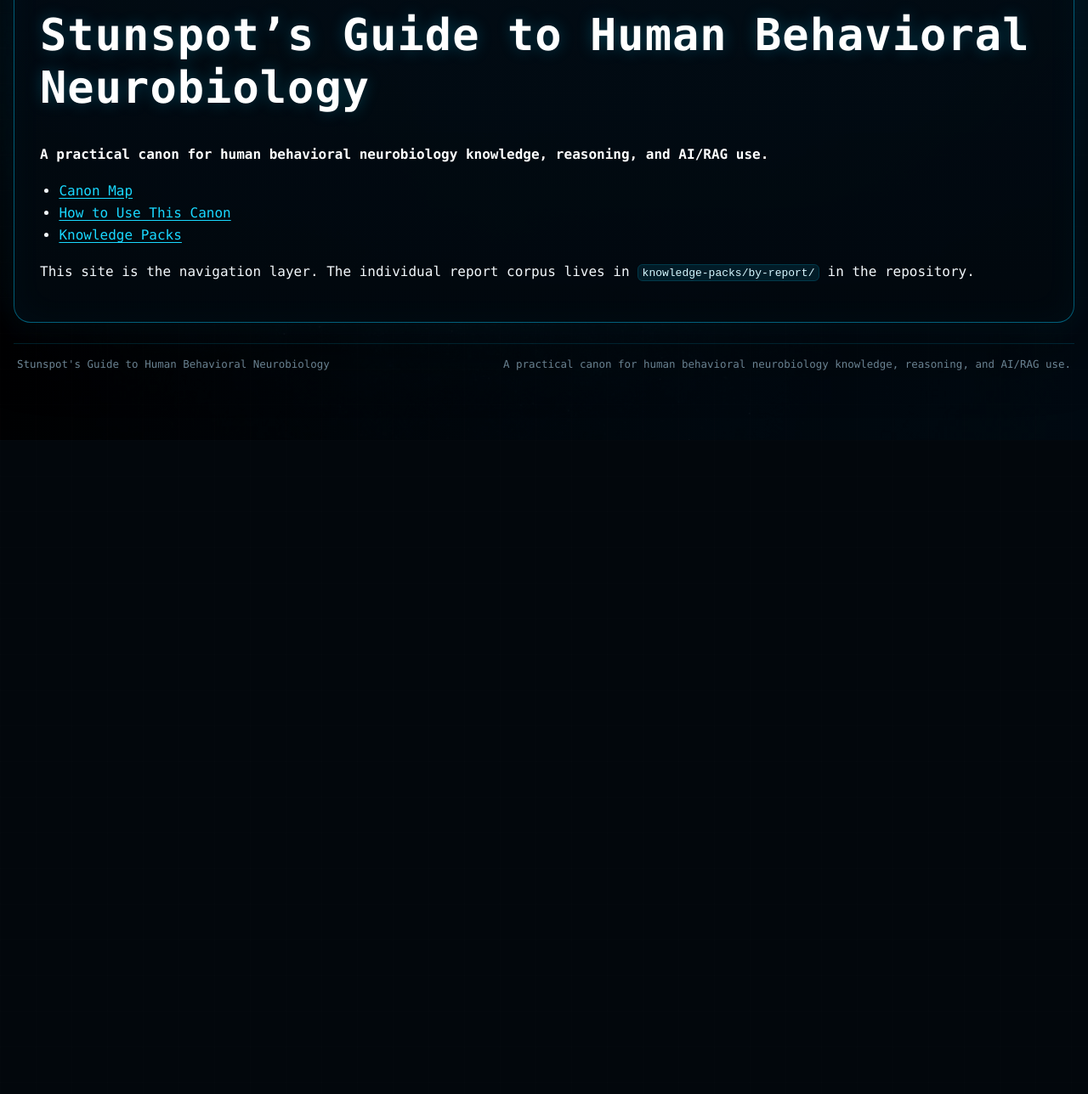
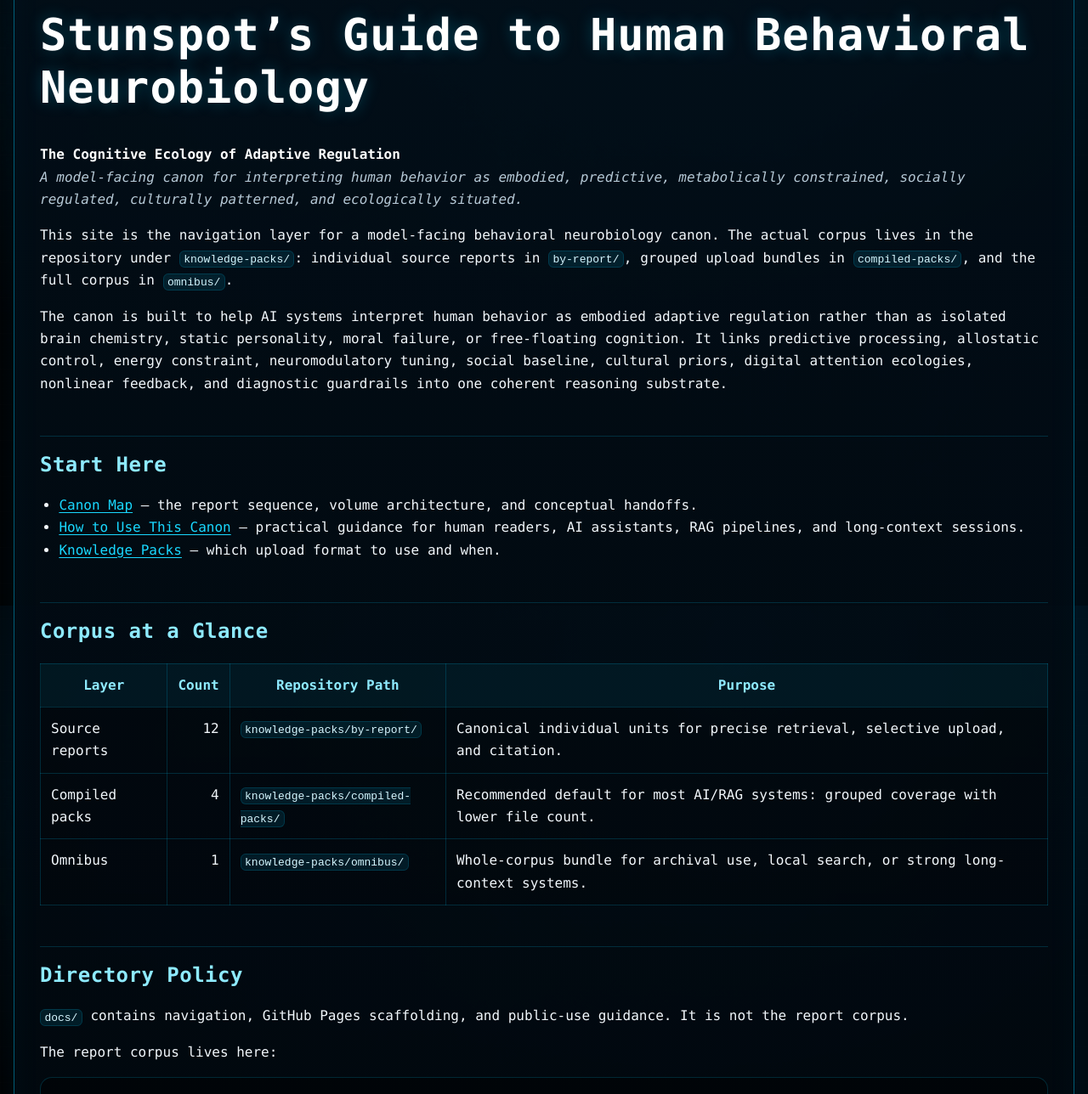
Before and after one commit to Stunspot/stunspots-guide-to-human-behavioral-neurobiology, a Jekyll site: the page built from docs/index.md, in a window 1280 px wide and 1400 px high, scrolled down 975 px, cut to the strip 112-1400 px from the top of the window. Shown: the whole strip at 85% size. Built offline with Jekyll 4.4.1, drawn with Linux system fonts in a browser that asks for light colours; our own code applies the rules of GitHub Pages for plain Markdown files; before the commit the page ends 1605 px from its top, so only the background shows below that; some of the changed text lies outside the part shown.

Commit message:
Expand docs landing page

````diff
--- a/docs/index.md
+++ b/docs/index.md
@@ -1,13 +1,40 @@
 <p align="center">
-  <img src="./assets/brand/pages-hero.png" alt="Stunspot's Guide to Human Behavioral Neurobiology — A practical canon for human behavioral neurobiology knowledge, reasoning, and AI/RAG use.">
+  <img src="./assets/brand/pages-hero.png" alt="Stunspot's Guide to Human Behavioral Neurobiology — The Cognitive Ecology of Adaptive Regulation.">
 </p>
 
 # Stunspot's Guide to Human Behavioral Neurobiology
 
-**A practical canon for human behavioral neurobiology knowledge, reasoning, and AI/RAG use.**
+**The Cognitive Ecology of Adaptive Regulation**
+*A model-facing canon for interpreting human behavior as embodied, predictive, metabolically constrained, socially regulated, culturally patterned, and ecologically situated.*
 
-- [Canon Map](./canon-map.md)
-- [How to Use This Canon](./how-to-use-this-canon.md)
-- [Knowledge Packs](./knowledge-packs.md)
+This site is the navigation layer for a model-facing behavioral neurobiology canon. The actual corpus lives in the repository under `knowledge-packs/`: individual source reports in `by-report/`, grouped upload bundles in `compiled-packs/`, and the full corpus in `omnibus/`.
 
-This site is the navigation layer. The individual report corpus lives in `knowledge-packs/by-report/` in the repository.
+The canon is built to help AI systems interpret human behavior as embodied adaptive regulation rather than as isolated brain chemistry, static personality, moral failure, or free-floating cognition. It links predictive processing, allostatic control, energy constraint, neuromodulatory tuning, social baseline, cultural priors, digital attention ecologies, nonlinear feedback, and diagnostic guardrails into one coherent reasoning substrate.
+
+## Start Here
+
+- [Canon Map](./canon-map.md) — the report sequence, volume architecture, and conceptual handoffs.
+- [How to Use This Canon](./how-to-use-this-canon.md) — practical guidance for human readers, AI assistants, RAG pipelines, and long-context sessions.
+- [Knowledge Packs](./knowledge-packs.md) — which upload format to use and when.
+
+## Corpus at a Glance
+
+| Layer | Count | Repository Path | Purpose |
+|---|---:|---|---|
+| Source reports | 12 | `knowledge-packs/by-report/` | Canonical individual units for precise retrieval, selective upload, and citation. |
+| Compiled packs | 4 | `knowledge-packs/compiled-packs/` | Recommended default for most AI/RAG systems: grouped coverage with lower file count. |
+| Omnibus | 1 | `knowledge-packs/omnibus/` | Whole-corpus bundle for archival use, local search, or strong long-context systems. |
+
+## Directory Policy
+
+`docs/` contains navigation, GitHub Pages scaffolding, and public-use guidance. It is not the report corpus.
+
+The report corpus lives here:
+
+```text
+knowledge-packs/by-report/      individual source reports
+knowledge-packs/compiled-packs/ grouped upload packs
+knowledge-packs/omnibus/        whole-corpus bundle
+```
+
+No `docs/reports/` directory is used.
````
